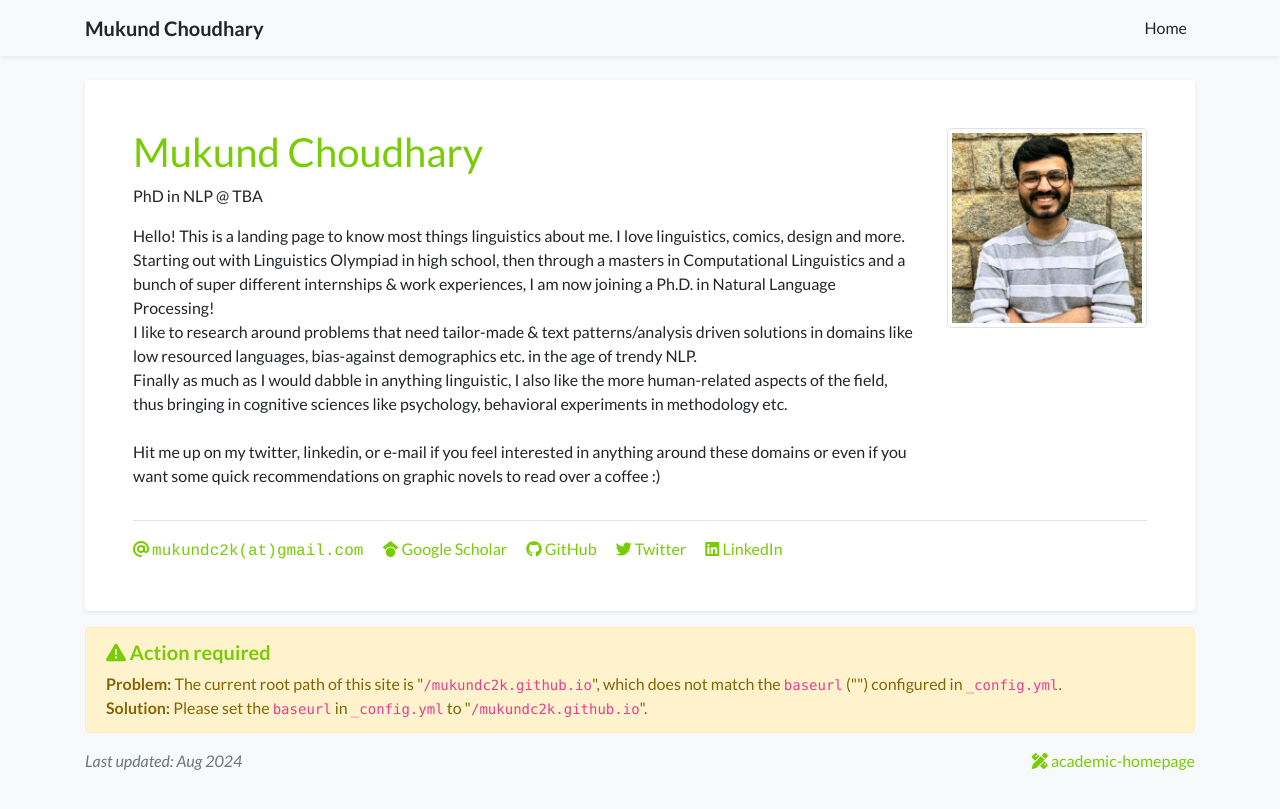
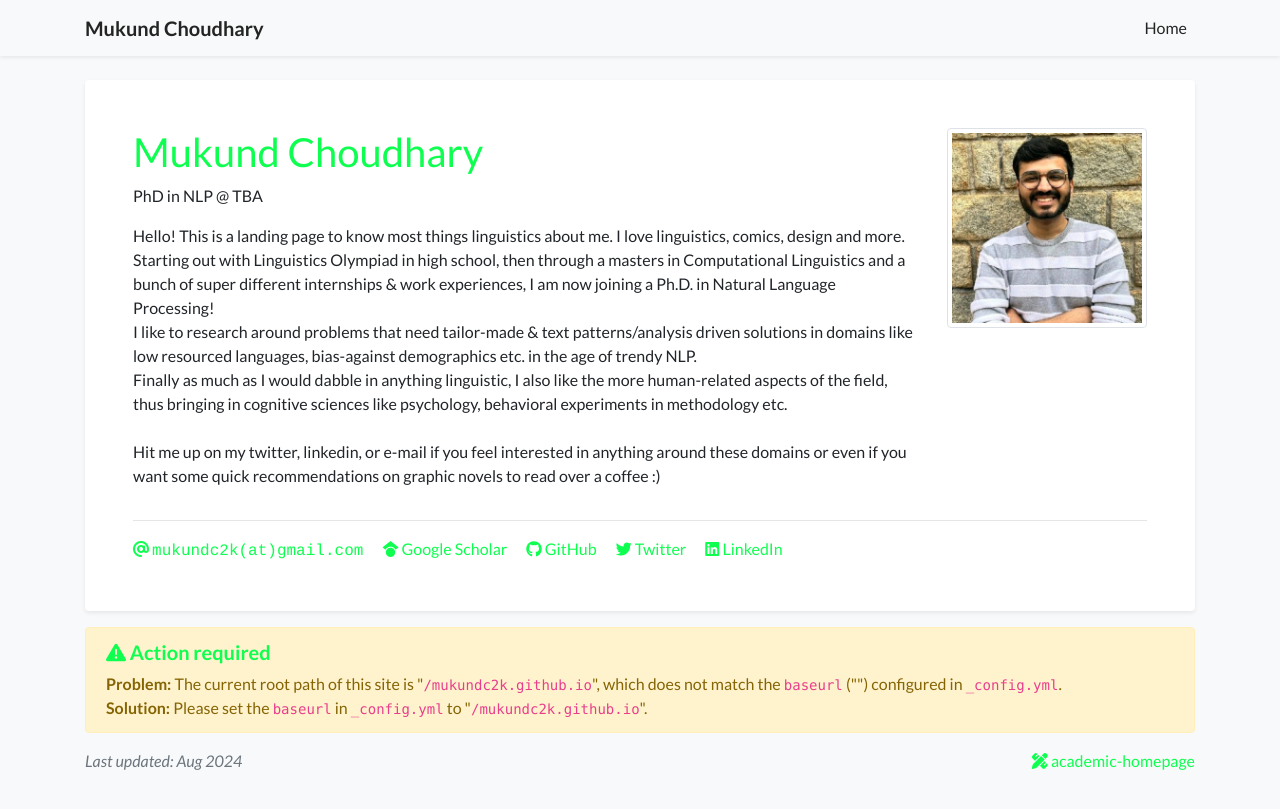
Before and after one commit to mukundc2k/mukundc2k.github.io, a Jekyll site: the page built from index.html, in a window 1280 px wide. Shown: the top 809 px of the page. Built offline with Jekyll 4.4.1, drawn with Linux system fonts in a browser that asks for light colours; a style sheet for code colours, icons or effects is not loaded.

Commit message:
Update global.css

```diff
--- a/assets/css/global.css
+++ b/assets/css/global.css
@@ -8,7 +8,7 @@ body {
 h1, h2, h3, h4, h5, h6,
 .h1, .h2, .h3, .h4, .h5, .h6 {
     font-weight: 700;
-    color: #78cc04;
+    color: #0FFF50;
 }
 
 .text-profile-position {
@@ -22,11 +22,11 @@ h1, h2, h3, h4, h5, h6,
 
 .navbar {
     opacity: 0.95;
-    color: #78cc04;
+    color: #0FFF50;
 }
 
 a {
-    color: #78cc04;
+    color: #0FFF50;
 }
 
 .inline-badge {
```
